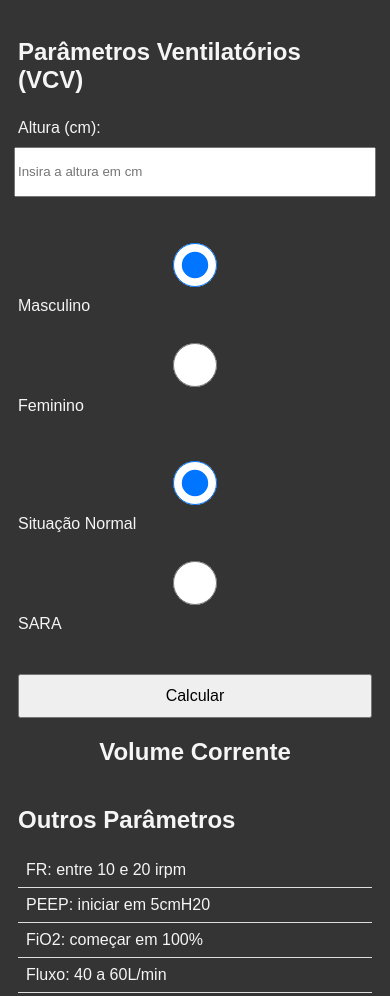
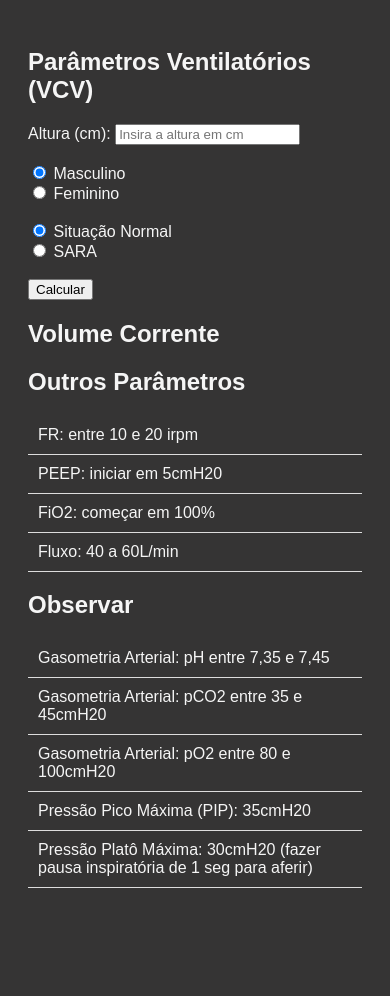
Before and after one commit to ahermanoml/checklistplantao, a plain HTML site: page calculadoraPesoIdeal.html in a window 390 px wide. Shown: the top 996 px of the page. After the commit the page ends 932 px from the top, so only its background shows below. Drawn offline with Linux system fonts and the light colour scheme.

Commit message:
voltandoAntigo

```diff
--- a/style.css
+++ b/style.css
@@ -1,8 +1,10 @@
 body {
     font-family: Arial, sans-serif;
-    background-color: rgb(53, 52, 52);
+    color: #333;
+    background-color: #fff;
     padding: 20px;
     color: #f5f5f5;
+    background-color: rgb(53, 52, 52)
 }
 
 header {
@@ -31,49 +33,3 @@ a:link {
 a:visited {
     color: red;
 }
-
-/* Responsividade para dispositivos menores */
-@media (max-width: 600px) {
-    body {
-        font-size: 16px; /* Melhor legibilidade */
-        padding: 10px;
-    }
-
-    header {
-        margin-bottom: 10px;
-    }
-
-    ul li {
-        padding: 8px;
-    }
-
-    input[type="number"], input[type="radio"], label {
-        width: 100%;
-        margin: 5px 0;
-    }
-
-    button {
-        width: 100%;
-        padding: 10px;
-        font-size: 16px;
-    }
-
-    /* Ajustes para tornar botões e campos de entrada mais acessíveis */
-    input, button {
-        min-height: 44px;
-    }
-}
-
-/* Layout flexível para alinhamento centralizado */
-body {
-    display: flex;
-    flex-direction: column;
-    align-items: center;
-    justify-content: center;
-}
-
-/* Imagens responsivas */
-img {
-    max-width: 100%;
-    height: auto;
-}
```
